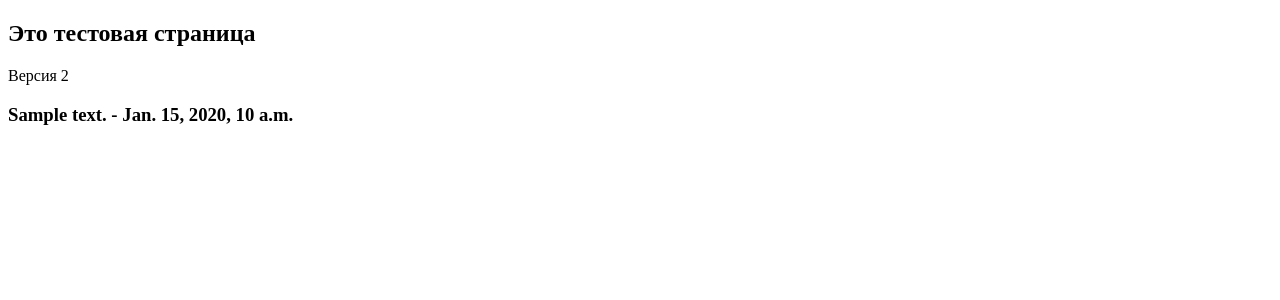
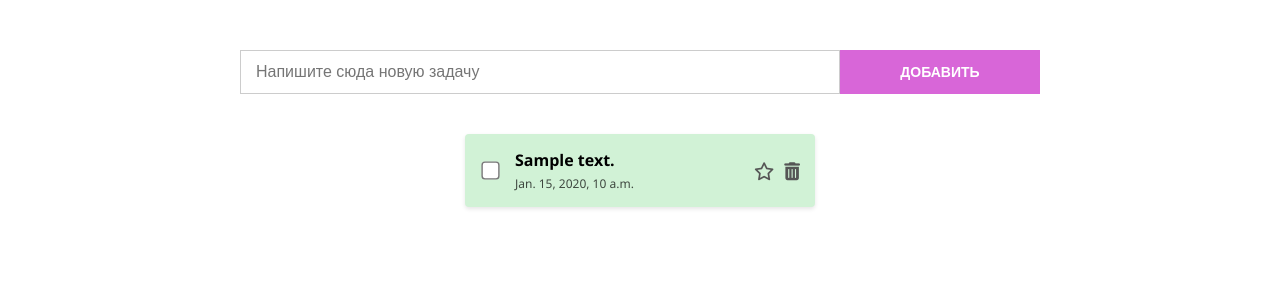
Before and after one commit to talant5ekovnaa/todo, a Django app: page /test/ in a window 1280 px wide. Shown: the top 300 px of the page. Run offline with Django 5.2, Linux system fonts and the light colour scheme; tables that the repository leaves empty hold one stand-in row (values such as "Sample post").

Commit message:
connected styles to todo list

```diff
--- a/main/templates/test.html
+++ b/main/templates/test.html
@@ -1,16 +1,38 @@
+{% load static %}
 <!DOCTYPE html>
 <html lang="en">
 <head>
     <meta charset="UTF-8">
     <meta name="viewport" content="width=device-width, initial-scale=1.0">
-    <title>Document</title>
+    <title>Статичный макет</title>
+    <link rel="stylesheet" href="https://cdnjs.cloudflare.com/ajax/libs/font-awesome/6.4.0/css/all.min.css">
+    <link rel="stylesheet" type="text/css" href="{% static 'oop.css' %}">
 </head>
 <body>
-    <h2>Это тестовая страница</h2>
-    <div>Версия 2</div>
-    {% for todo in todo_list %}
-        <h3>{{ todo.text }} - {{ todo.created_at }}</h3>
+    <div class="search-bar">
+        <input type="text" class="search-input" placeholder="Напишите сюда новую задачу">
+        <button class="add-button">ДОБАВИТЬ</button>
+    </div>
 
-    {% endfor %}
+    <div class="grid-container">
+
+        {% for todo in todo_list %}
+
+        <div class="card card-green">
+            <div class="checkbox-area"><input type="checkbox"></div>
+            <div class="info-area">
+                <span class="title">{{ todo.text}}</span>
+                <span class="date">{{ todo.created_at}}</span>
+            </div>
+            <div class="icons-area">
+                <i class="far fa-star"></i> <i class="fas fa-trash-alt"></i>
+            </div>
+        </div>
+        {% endfor %}
+
+
+
+    </div>
+
 </body>
 </html>
```
